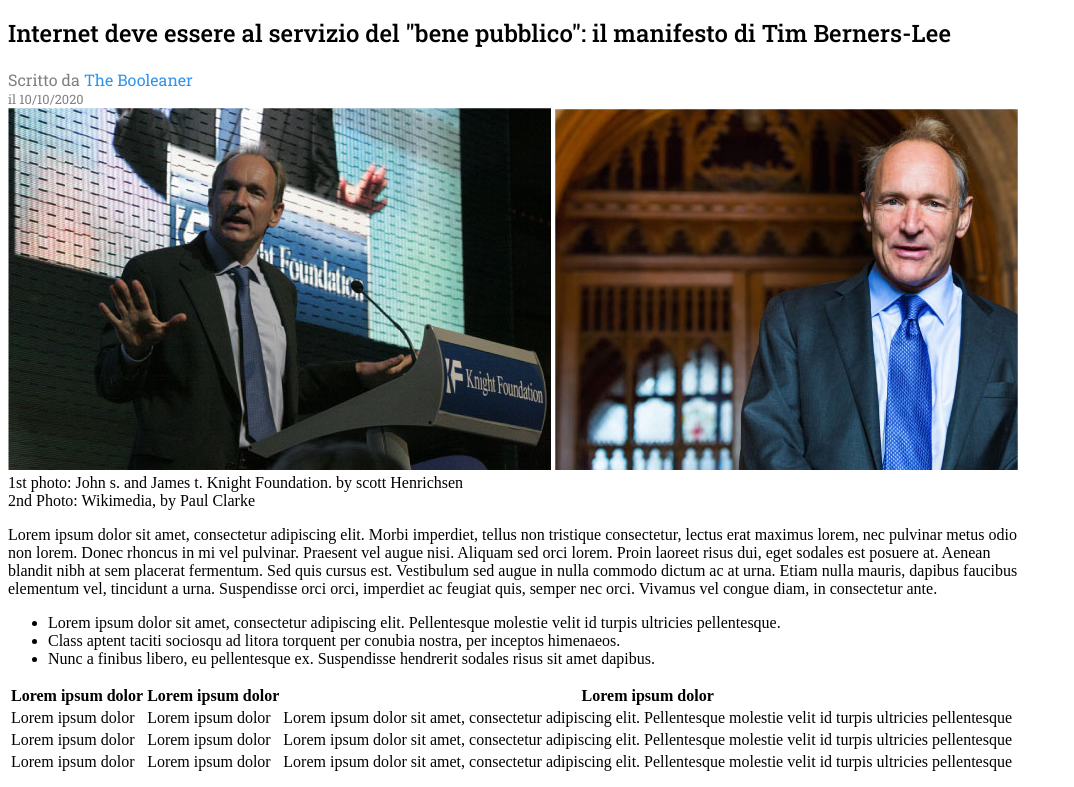
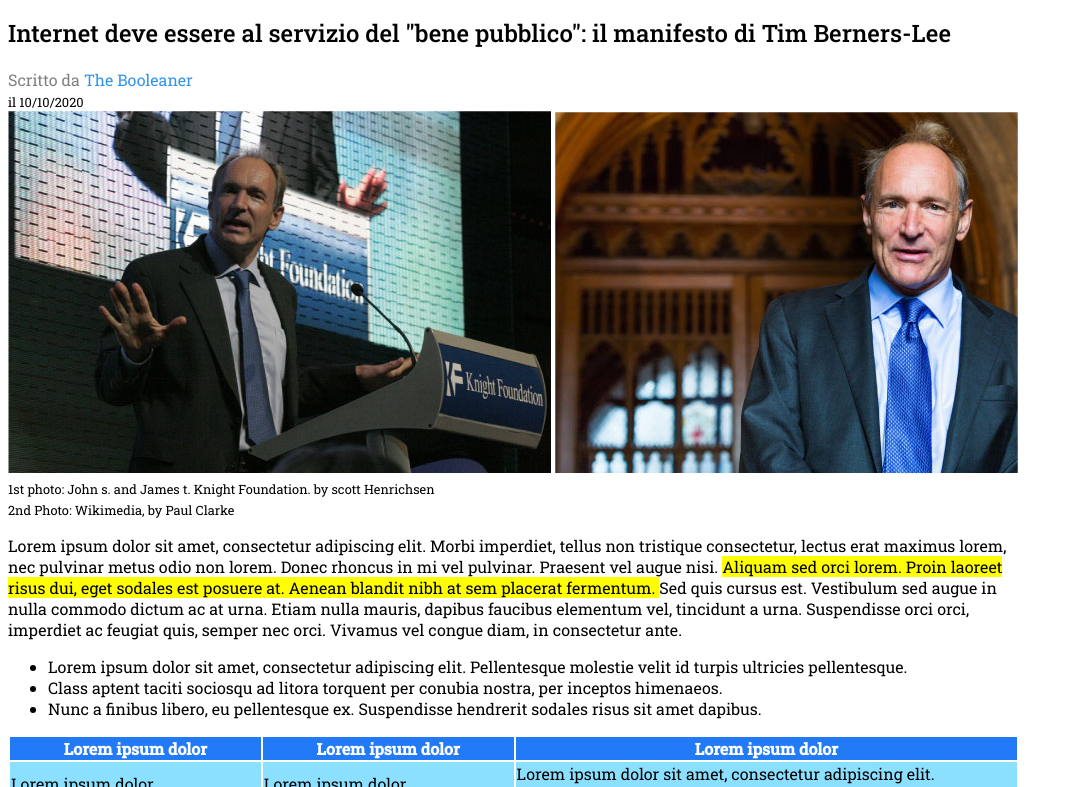
Before and after one commit to Roberto-Larivera/html-css-booleaner, a plain HTML site: page index.html in a window 1280 px wide. Shown: the part 111-898 px from the top of the page, without its empty margins (0-1074 px from the left). Drawn offline with Linux system fonts and the light colour scheme.

Commit message:
mod stilizazione  style.css;

```diff
--- a/css/style.css
+++ b/css/style.css
@@ -5,8 +5,11 @@
 }
 .body{
     width: 80%;
+    font-family: 'Roboto Slab', serif;
+
 }
 
+/* header */
 
 #header{
     height: 100px;
@@ -15,25 +18,52 @@
     background-repeat: repeat-x;
     background-size: 30% ;
 }
-
 #logo-img{
     height: 50%;
 }
 
 #title{
-    font-family: 'Roboto Slab', serif;
     font-weight: 500;
 }
 
+/* fine header */
+
+
+
 .thin-text{
-    font-family: 'Roboto Slab', serif;
     font-weight: 400;
     color: gray;
 }
-#thin-text-small{
+.thin-text-small{
     font-size: 0.8em;
 }
 
 #blue-text{
     color: rgb(49, 148, 234);
 }
+
+/* Evidensiatore giallo */
+.style-yellow{
+    background-color: rgb(255, 255, 0);
+}
+
+/* stile tabella */
+table{
+    width: 100%;
+}
+
+#tre-thead{
+    width: 50%;
+}
+
+.dublecolor-table{
+    background-color: rgb(139, 224, 255);
+}
+thead{
+    background-color: rgb(34, 122, 246);
+
+}
+
+.text-thead{
+    color: white;
+}
--- a/index.html
+++ b/index.html
@@ -24,7 +24,7 @@
             <!-- Fine Header  -->
             <!-- Inizio main -->
             <main>
-                <!-- Inizio_Prima section titolo -->
+                <!-- Inizio titolo -->
                 <section>
                     <h1 id="title">
                         Internet deve essere al servizio del "bene pubblico": il manifesto di Tim Berners-Lee
@@ -32,30 +32,32 @@
                     <span class="thin-text">
                         Scritto da <span id="blue-text"> The Booleaner</span> <br>
                     </span>
-                    <span id="thin-text-small"class="thin-text">
+                    <span class="thin-text-small"class="thin-text">
                         il 10/10/2020
                     </span>
                 </section>
-                <!-- Fine_Prima section titolo -->
-                <!-- Inizio_Seconda section image -->
+                <!-- Fine titolo -->
+
+                <!-- Inizio image -->
                 <section>
                     <div>
                         <img src="img/tim-1.jpg" alt="image_tim1"/>
                         <img src="img/tim-2.jpg" alt="image_tim2"/>
                     </div>
                     <!-- ** Utilizzo di br & span da controllare -->
-                    <span>
+                    <span class="thin-text-small">
                         1st photo: John s. and James t. Knight Foundation. by scott Henrichsen <br>
                     </span>
-                    <span>
+                    <span class="thin-text-small">
                         2nd Photo: Wikimedia, by Paul Clarke
                     </span>
                 </section>
-                <!-- Fine_Seconda section image -->
-                <!-- Inizio_Terza section con elenco -->
+                <!-- Fine image -->
+
+                <!-- Inizio p elenco -->
                 <section>
                     <p>
-                        Lorem ipsum dolor sit amet, consectetur adipiscing elit. Morbi imperdiet, tellus non tristique consectetur, lectus erat maximus lorem, nec pulvinar metus odio non lorem. Donec rhoncus in mi vel pulvinar. Praesent vel augue nisi. Aliquam sed orci lorem. Proin laoreet risus dui, eget sodales est posuere at. Aenean blandit nibh at sem placerat fermentum. Sed quis cursus est. Vestibulum sed augue in nulla commodo dictum ac at urna. Etiam nulla mauris, dapibus faucibus elementum vel, tincidunt a urna. Suspendisse orci orci, imperdiet ac feugiat quis, semper nec orci. Vivamus vel congue diam, in consectetur ante.
+                        Lorem ipsum dolor sit amet, consectetur adipiscing elit. Morbi imperdiet, tellus non tristique consectetur, lectus erat maximus lorem, nec pulvinar metus odio non lorem. Donec rhoncus in mi vel pulvinar. Praesent vel augue nisi. <span class="style-yellow"> Aliquam sed orci lorem. Proin laoreet risus dui, eget sodales est posuere at. Aenean blandit nibh at sem placerat fermentum. </span>Sed quis cursus est. Vestibulum sed augue in nulla commodo dictum ac at urna. Etiam nulla mauris, dapibus faucibus elementum vel, tincidunt a urna. Suspendisse orci orci, imperdiet ac feugiat quis, semper nec orci. Vivamus vel congue diam, in consectetur ante.
                     </p>
                     <!-- ** Spazio da rivedere -->
                     <ul>
@@ -70,21 +72,22 @@
                         </li>
                     </ul>
                 </section>
-                <!-- Fine_Terza section con elenco -->
-                <!-- Inizio_Quarta section con Tabella -->
+                <!-- Fine p elenco -->
+
+                <!-- Inizio Tabella -->
                 <section>
                     <!-- ** Tabella da mod dimensioni -->
                     <table>
                         <thead>
                             <!-- thead  -->
                             <tr>
-                                <th>
+                                <th class="text-thead">
                                     Lorem ipsum dolor
                                 </th>
-                                <th>
+                                <th class="text-thead">
                                     Lorem ipsum dolor
                                 </th>
-                                <th>
+                                <th class="text-thead">
                                     Lorem ipsum dolor
                                 </th>
                             </tr>
@@ -93,14 +96,14 @@
                         <tbody>
                             <!-- inizio tbody  -->
                             <!-- inizio 1 riga -->
-                            <tr>
+                            <tr class="dublecolor-table">
                                 <td>
                                     Lorem ipsum dolor
                                 </td>
                                 <td>
                                     Lorem ipsum dolor
                                 </td>
-                                <td>
+                                <td id="tre-thead">
                                     Lorem ipsum dolor sit amet, consectetur adipiscing elit. Pellentesque molestie velit id turpis ultricies pellentesque
                                 </td>
                             </tr>
@@ -119,7 +122,7 @@
                             </tr>
                             <!-- fine 2 riga -->
                             <!-- inizio 3 riga -->
-                            <tr>
+                            <tr class="dublecolor-table">
                                 <td>
                                     Lorem ipsum dolor
                                 </td>
@@ -135,14 +138,15 @@
                         </tbody>
                     </table>
                 </section>
-                <!-- Fine_Quarta section con Tabella -->
+                <!-- Fine Tabella -->
+
                 <section>
                     <p>
-                        Lorem ipsum dolor sit amet, consectetur adipiscing elit. Pellentesque molestie velit id turpis ultricies pellentesque. Class aptent taciti sociosqu ad litora torquent per conubia nostra, per inceptos himenaeos. Nunc a finibus libero, eu pellentesque ex. Suspendisse hendrerit sodales risus sit amet dapibus. Donec vitae ex cursus, consequat ligula at, vehicula elit. Pellentesque eleifend sagittis mauris ac posuere. Cras et varius neque. Proin eu erat lorem. Nunc posuere euismod eros, eget bibendum magna faucibus at.
+                        Lorem ipsum dolor sit amet, consectetur adipiscing elit. Pellentesque molestie velit id turpis ultricies pellentesque. Class aptent taciti sociosqu ad litora torquent per conubia nostra, per inceptos himenaeos. Nunc a finibus libero, eu pellentesque ex. <span class="style-yellow">Suspendisse hendrerit sodales risus sit amet dapibus.</span> Donec vitae ex cursus, consequat ligula at, vehicula elit. Pellentesque eleifend sagittis mauris ac posuere. Cras et varius neque. Proin eu erat lorem. Nunc posuere euismod eros, eget bibendum magna faucibus at.
                     </p>
                 </section>
             </main>
-            <!-- Inizio main -->
+            <!-- Fine main -->
         </div>
     </body>
 </html>
```
